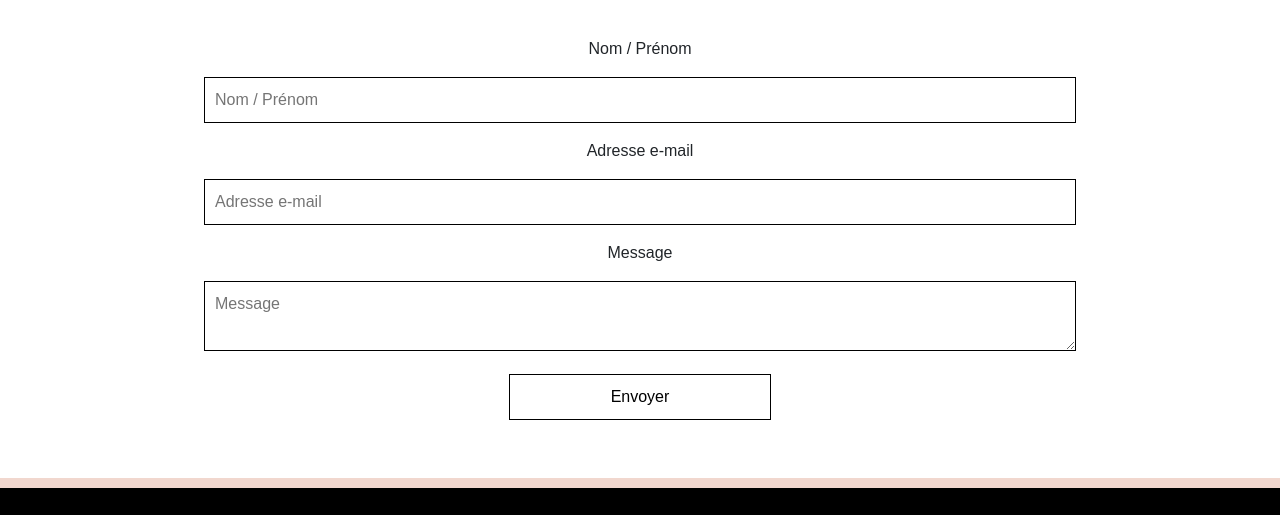
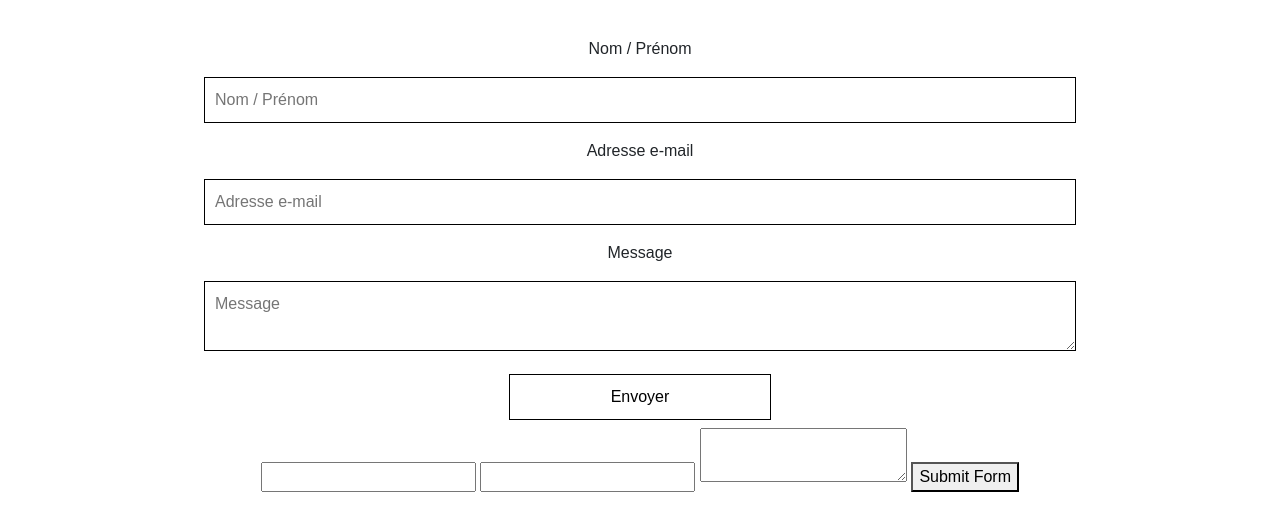
Before and after one commit to NestaCbs27/flowzen, a plain HTML site: page index.html in a window 1280 px wide. Shown: the part 5226-5741 px from the top of the page. Drawn offline with nearby package versions, Linux system fonts and the light colour scheme; a web font is replaced by a local one.

Commit message:
send mail 2

```diff
--- a/index.html
+++ b/index.html
@@ -301,6 +301,17 @@
               <div class="p-2"><textarea class="contact-input" name="message" placeholder="Message"></textarea></div>
               <div class="p-2"> <input type="submit" class="contact-btn" value="Envoyer"></div>
             </form>
+            <form action="https://api.web3forms.com/submit" method="POST">
+
+              <input type="hidden" name="access_key" value="01e6d5af-5288-4a96-8529-46bcf309f896">
+
+              <input type="text" name="name" required>
+              <input type="email" name="email" required>
+              <textarea name="message" required></textarea>
+              <input type="hidden" name="redirect" value="https://web3forms.com/success">
+              <button type="submit">Submit Form</button>
+
+          </form>
           </div>
         </form>
       </div>
```
